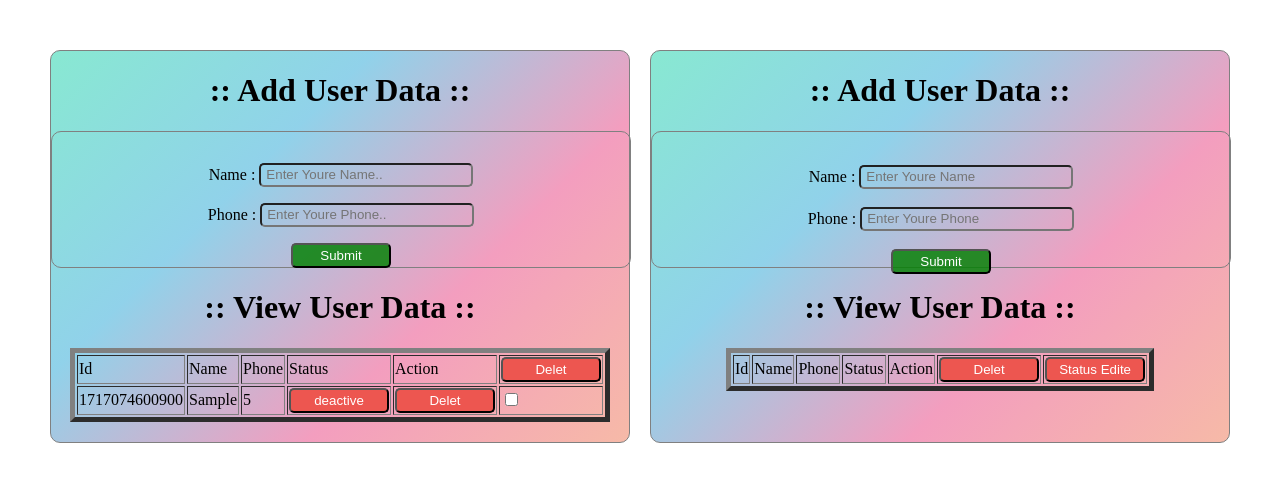
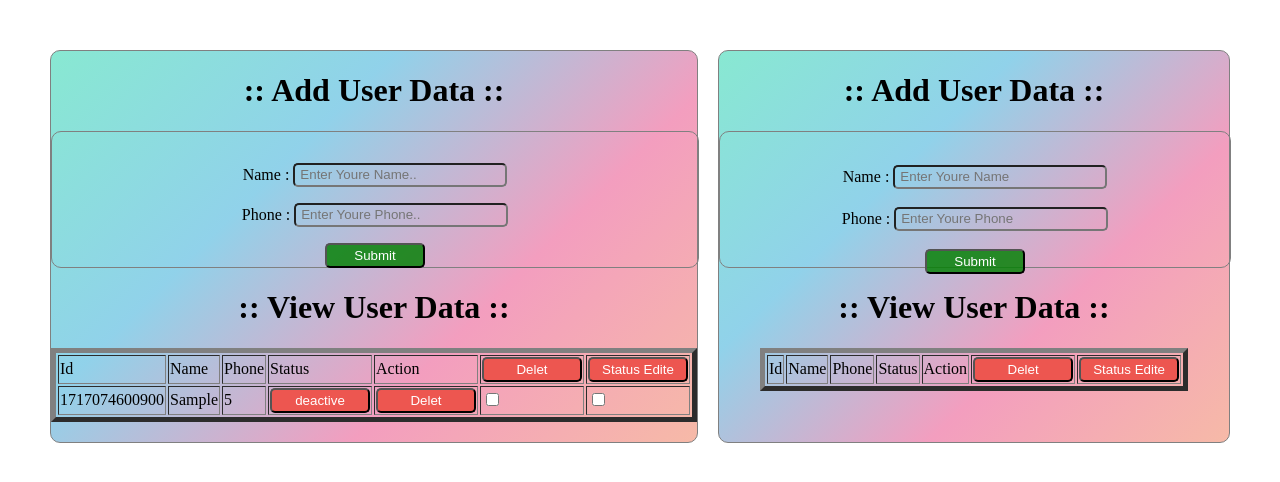
Before and after one commit to YogeshNarola01/React-Crudopration, a React (Vite) app in the folder localstorage/: page / in a window 1280 px wide. Both pictures are taken after typing "Sample", "5" into the empty fields and a click on the input 341 px from the left and 255 px from the top of the page. Shown: the top 482 px of the page. Built offline with nearby package versions, Linux system fonts and the light colour scheme.

Commit message:
Update Crud.jsx

```diff
--- a/localstorage/src/Crud.jsx
+++ b/localstorage/src/Crud.jsx
@@ -7,6 +7,7 @@ const Crud = () => {
     let data = localStorage.getItem('users1') ? JSON.parse(localStorage.getItem("users1")) : []
     const [record1,setRecord1]=useState(data)
     const [mdelet,setMdelet]=useState([])
+    const [mstatus,setMsattus]=useState([])
 
     const handlesubmit=(e)=>{
         e.preventDefault();
@@ -77,6 +78,33 @@ const Crud = () => {
         }
     }
 
+    const handleStatusedite = (id,checked) =>{
+        let all = [...mstatus]
+        if(checked){
+            all.push(id)
+        }else{
+            all = all.filter(val => val != id)
+        }
+        setMsattus(all)
+    }
+
+    const multipleStatusedite = () =>{
+        let multplestatusupdate = record1.map((val) => {
+            if(mstatus.includes(val.id)){
+                if(val.status === "active"){
+                    val.status = "deactive"
+                }else{
+                    val.status = "active"
+                }
+            }
+            return val
+        })
+        localStorage.setItem("users1",JSON.stringify(multplestatusupdate))
+        setRecord1(multplestatusupdate)
+        setMsattus([])
+    }
+
+
    return (
     <>
     <div align="center" className='main'>
@@ -96,6 +124,7 @@ const Crud = () => {
                     <td>Status</td>
                     <td>Action</td>
                     <td><button className='mdbtn' onClick={()=>multipleDelet()}>Delet</button></td>
+                    <td><button className='mdbtn' onClick={()=>multipleStatusedite()}>Status Edite</button></td>
                 </tr>
             </thead>
             <tbody>
@@ -117,6 +146,7 @@ const Crud = () => {
                                 </td>
                                 <td><button className='btn' style={{background:"#ed5650",color:"white",cursor:"pointer"}} onClick={()=>userDelet(val.id)}>Delet</button></td>
                                 <td><input type="checkbox" onChange={(e)=>handleChangedelet(val.id,e.target.checked)}/></td>
+                                <td><input type="checkbox" checked={mstatus.includes(val.id)} onChange={(e)=>handleStatusedite(val.id,e.target.checked)}/></td>
                             </tr>
                         )
                     })
```
